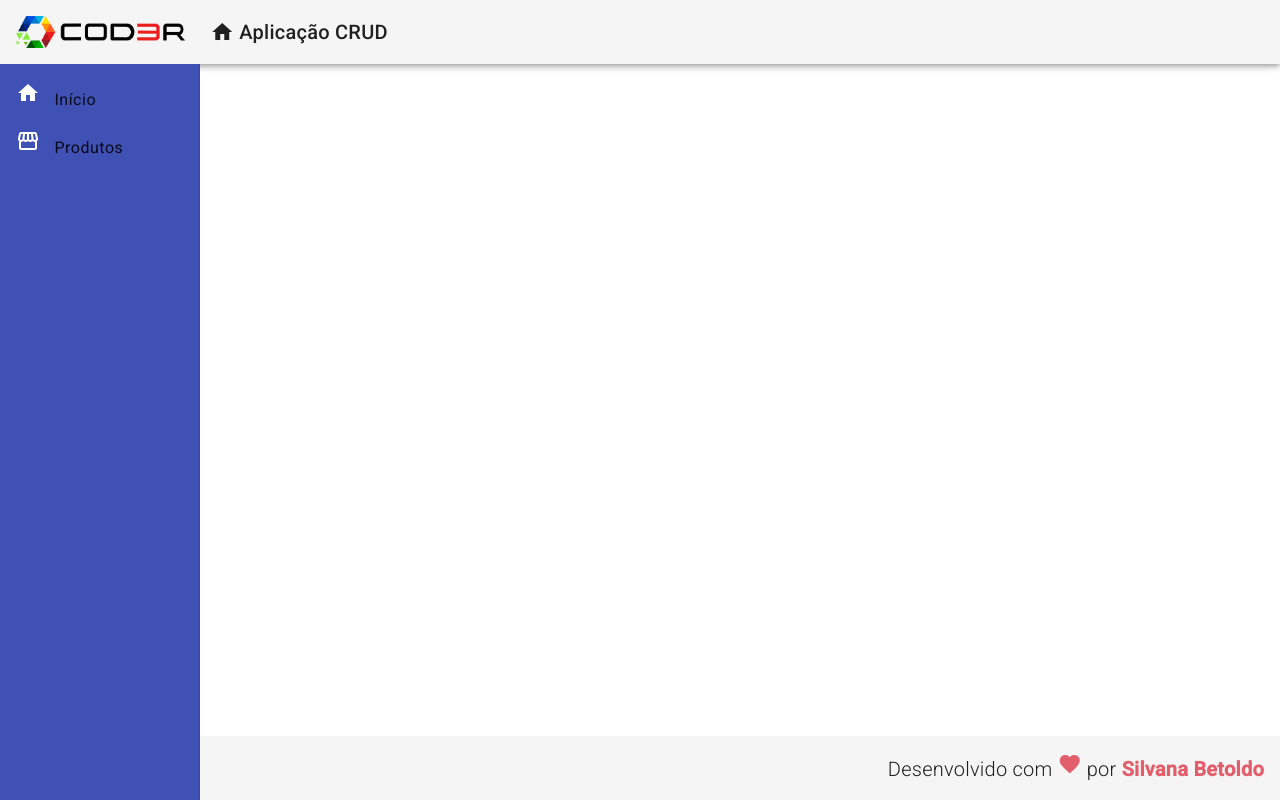
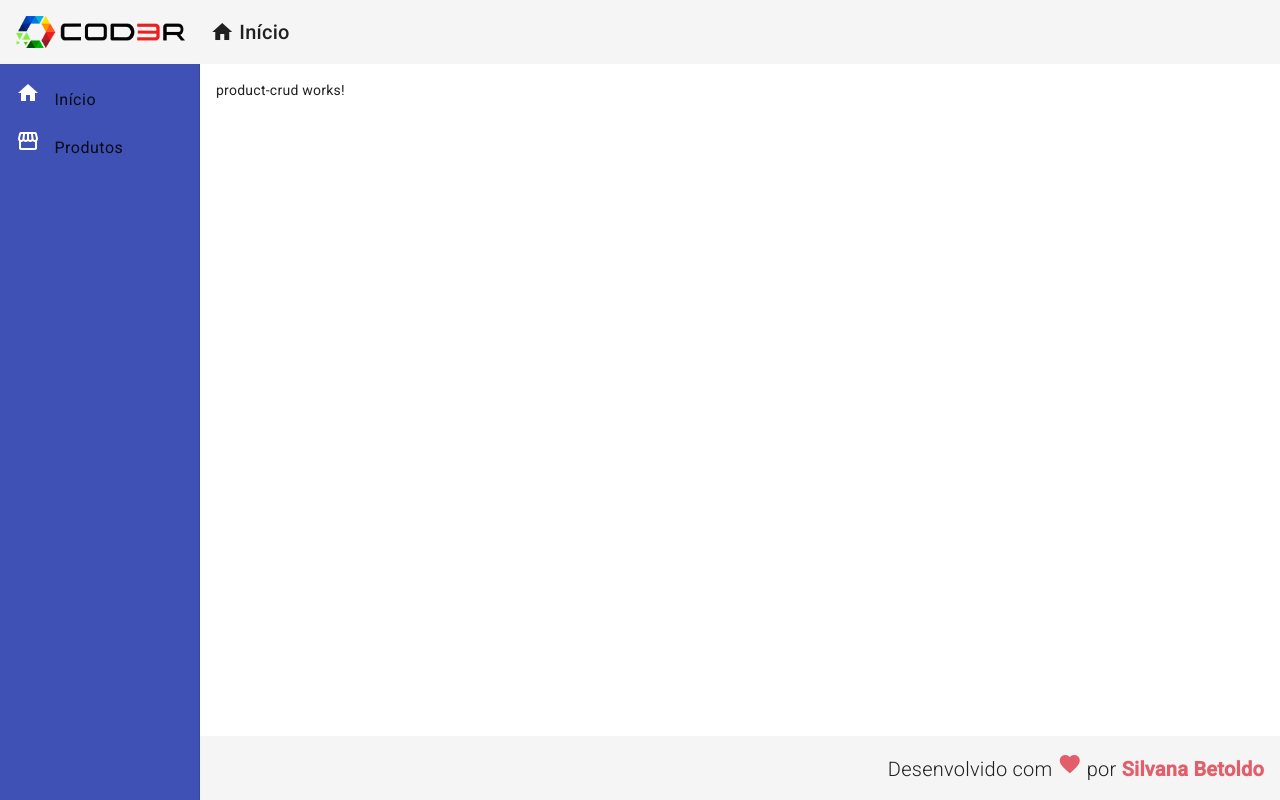
Before and after one commit to Silbetoldo/CRUD_ANGULAR, an Angular app in the folder frontend/: page / in a window 1280 px wide. Built offline with nearby package versions, Linux system fonts and the light colour scheme.

Commit message:
Inserindo pag home e pag Produtos

```diff
--- a/frontend/src/app/components/template/header/header.component.html
+++ b/frontend/src/app/components/template/header/header.component.html
@@ -9,7 +9,7 @@
       <i class="material-icons">
         home
       </i>
-      Aplicação CRUD
+      Início
    </a>
  </span>
 </mat-toolbar>
--- a/frontend/src/app/components/template/nav/nav.component.css
+++ b/frontend/src/app/components/template/nav/nav.component.css
@@ -12,3 +12,8 @@
     padding-right: 10px;
     color: white;
 }
+
+.content{
+    padding: 16px;
+    background-color: #fff;
+}
--- a/frontend/src/app/components/template/nav/nav.component.html
+++ b/frontend/src/app/components/template/nav/nav.component.html
@@ -15,4 +15,7 @@
             </a>
         </mat-nav-list>
     </mat-sidenav>
+    <mat-sidenav-content class="content">
+        <app-product-crud></app-product-crud>
+    </mat-sidenav-content>
 </mat-sidenav-container>
--- /dev/null
+++ b/frontend/src/app/views/home/home.component.css
@@ -0,0 +1,10 @@
+.home .title{
+    font-size: 3rem;
+    font-weight: 300;
+    line-height: 1.2;
+    padding: 16px;
+}
+
+.home .subtitle{
+    font-size: 1.1rem;
+}
--- /dev/null
+++ b/frontend/src/app/views/home/home.component.html
@@ -0,0 +1,7 @@
+<mat-card class="home mat-elevation-z3">
+    <mat-card-title class="title">Bem Vindo!
+        <mat-card-subtitle class="subtitle">
+     Sistema para exemplificar a construção de um cadastro em Angular
+        </mat-card-subtitle>
+    </mat-card-title>
+</mat-card>
--- /dev/null
+++ b/frontend/src/app/views/product-crud/product-crud.component.html
@@ -0,0 +1 @@
+<p>product-crud works!</p>
```
Also changed, not shown: frontend/src/app/app.module.ts (+9 -3 lines), frontend/src/app/views/home/home.component.ts (added, +10 -0 lines), frontend/src/app/views/product-crud/product-crud.component.ts (added, +10 -0 lines), frontend/src/app/views/product-crud/product-crud.component.css (added).
